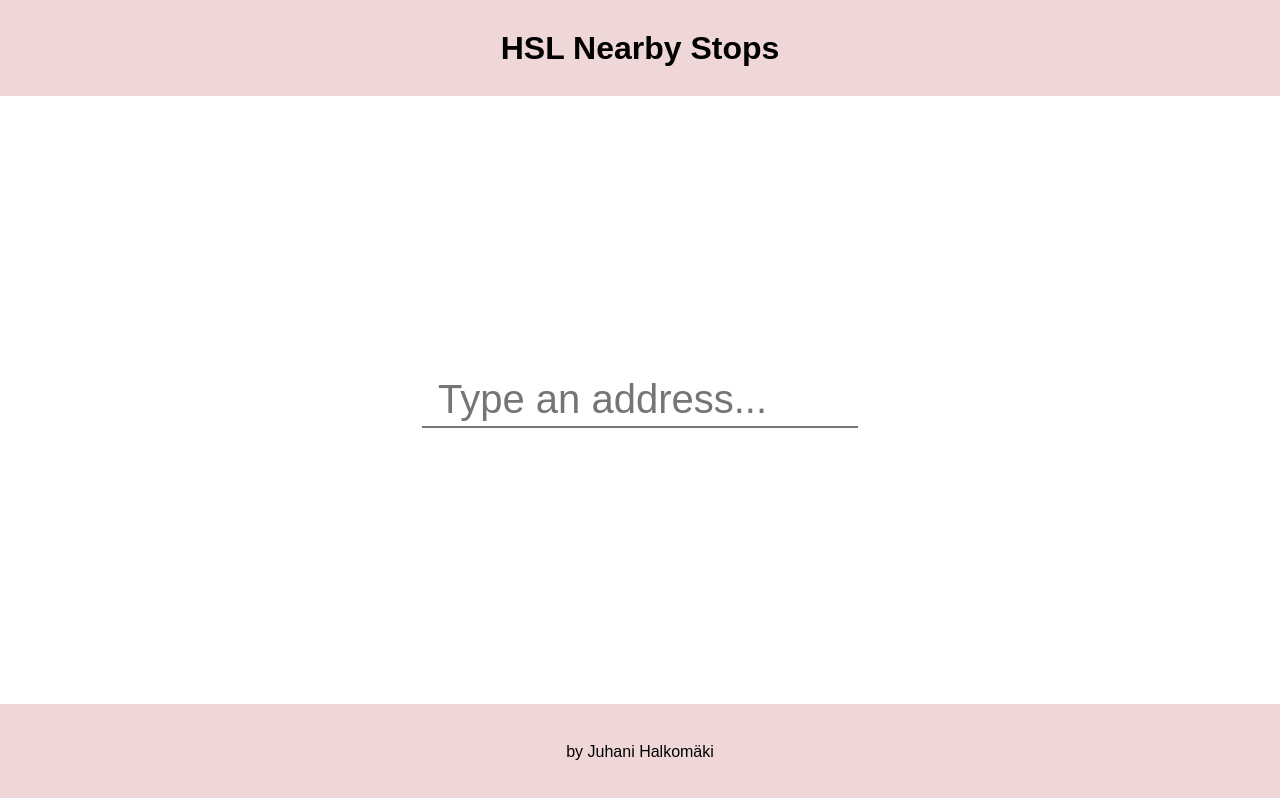
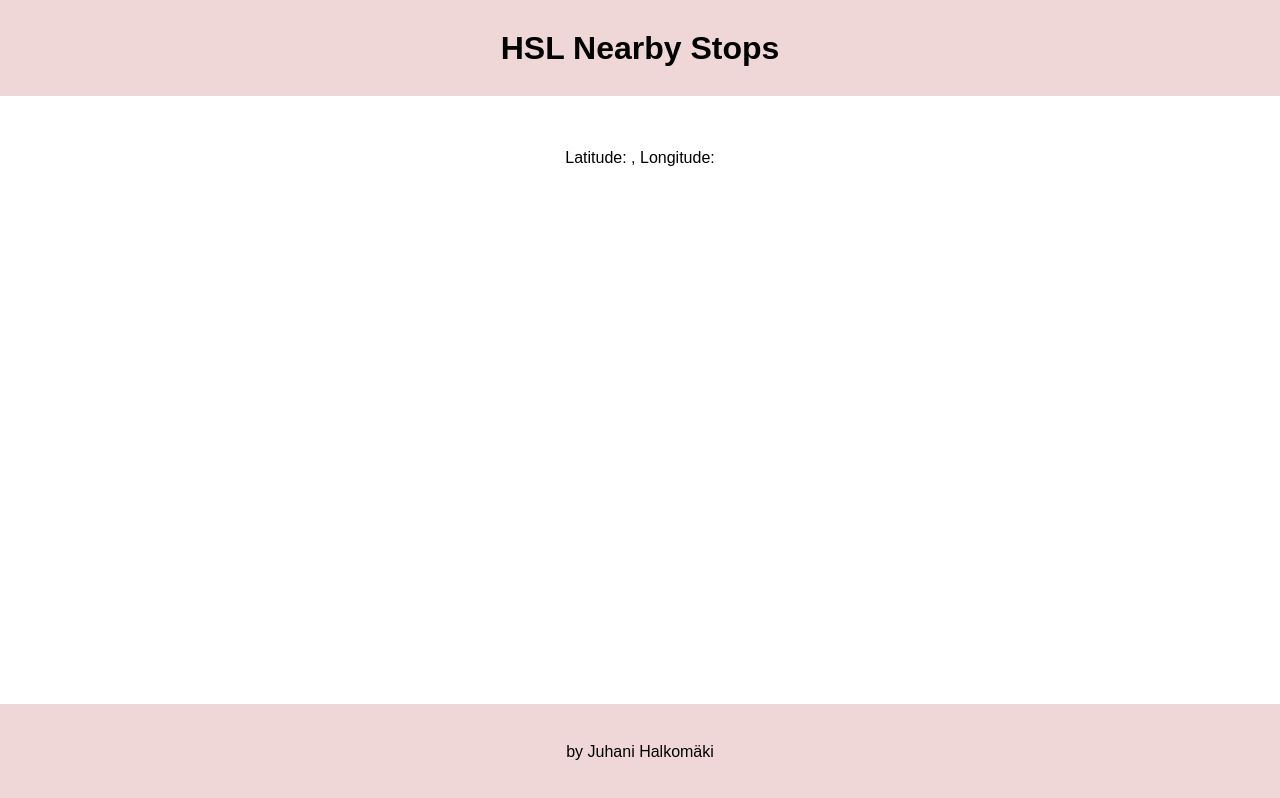
Before and after one commit to ernest3rd/hsl-stop-info, a React app: page /address in a window 1280 px wide. Built offline with nearby package versions, Linux system fonts and the light colour scheme.

Commit message:
Add iAddress page

```diff
--- a/src/Components/UI/Text.js
+++ b/src/Components/UI/Text.js
@@ -16,8 +16,8 @@
 
 export const H2 = styled.h2(({ theme }) => ({
   fontFamily: theme.font.family.heading,
-  fontSize: theme.fontSizes.h2,
-  fontWeight: theme.fontWeights.bold,
+  fontSize: theme.font.size.h2,
+  fontWeight: theme.font.weight.bold,
   color: theme.colors.body,
 }));
 
--- a/src/Components/layout/Main.jsx
+++ b/src/Components/layout/Main.jsx
@@ -3,6 +3,7 @@
 import Home from 'pages/Home';
 import styled from 'styled-components';
 import { spacing } from '../../helpers/styles';
+import Address from '../../pages/Address';
 
 const Container = styled.main(() => ({
   flex: 1,
@@ -21,8 +22,8 @@
       <Route path="/stop/:stopId">
         <h1>Stop info</h1>
       </Route>
-      <Route path="/address/:addressId">
-        <h1>List of nearby stops</h1>
+      <Route path="/address/">
+        <Address />
       </Route>
       <Route path="/">
         <Home />
--- /dev/null
+++ b/src/hooks/useQueryParams.js
@@ -0,0 +1,8 @@
+import { useLocation } from 'react-router-dom';
+
+const useQueryParams = () => {
+  console.log(useLocation().search);
+  return new URLSearchParams(useLocation().search);
+};
+
+export default useQueryParams;
--- /dev/null
+++ b/src/pages/Address.jsx
@@ -0,0 +1,25 @@
+import React from 'react';
+import useTranslation from 'hooks/useTranslation';
+import useQueryParams from '../hooks/useQueryParams';
+import { H2, Paragraph } from '../components/UI/Text';
+import styled from 'styled-components';
+
+const Container = styled.div(({ full }) => ({
+  flex: full ? 1 : 0,
+}));
+
+const Address = () => {
+  const { t } = useTranslation();
+  const query = useQueryParams();
+
+  return (
+    <Container full>
+      <H2>{query.get('label')}</H2>
+      <Paragraph>
+        Latitude: {query.get('lat')}, Longitude: {query.get('lng')}
+      </Paragraph>
+    </Container>
+  );
+};
+
+export default Address;
--- a/src/pages/Home.jsx
+++ b/src/pages/Home.jsx
@@ -47,18 +47,22 @@
       {results && (
         <List>
           {results.map(
-            ({ properties, geometry: { coordinates = [0, 0] } = {} }) => {
+            ({
+              properties: { label, gid } = {},
+              geometry: { coordinates = [0, 0] } = {},
+            }) => {
               const urlParams = toUrlParams({
+                label,
                 lng: coordinates[0],
                 lat: coordinates[1],
               });
               return (
                 <ListItem
-                  key={properties.gid}
+                  key={gid}
                   fullWidth={true}
                   linkTo={`/address/${urlParams}`}
                 >
-                  {properties.label.split(',').map((part, i) => (
+                  {label.split(',').map((part, i) => (
                     <Paragraph key={i} margin={0} padding={0}>
                       {part}
                     </Paragraph>
--- a/webpack.config.js
+++ b/webpack.config.js
@@ -32,5 +32,6 @@
     port: 3000,
     publicPath: 'http://localhost:3000/dist/',
     watchContentBase: true,
+    historyApiFallback: true,
   },
 };
```
